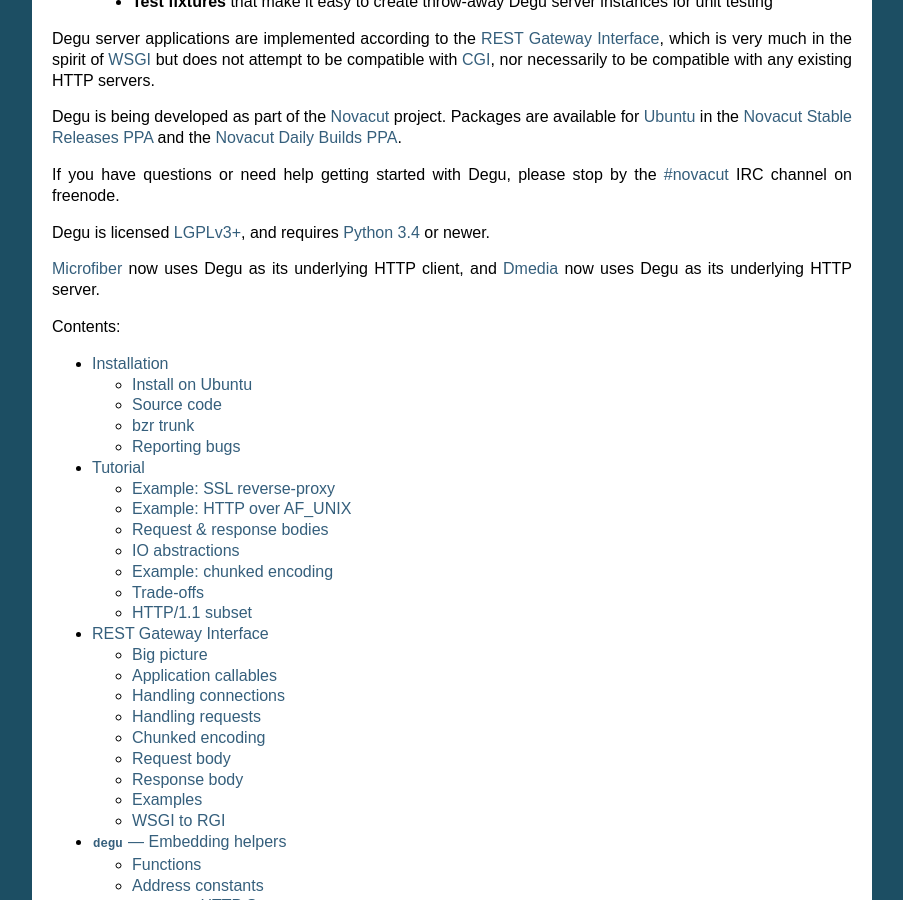
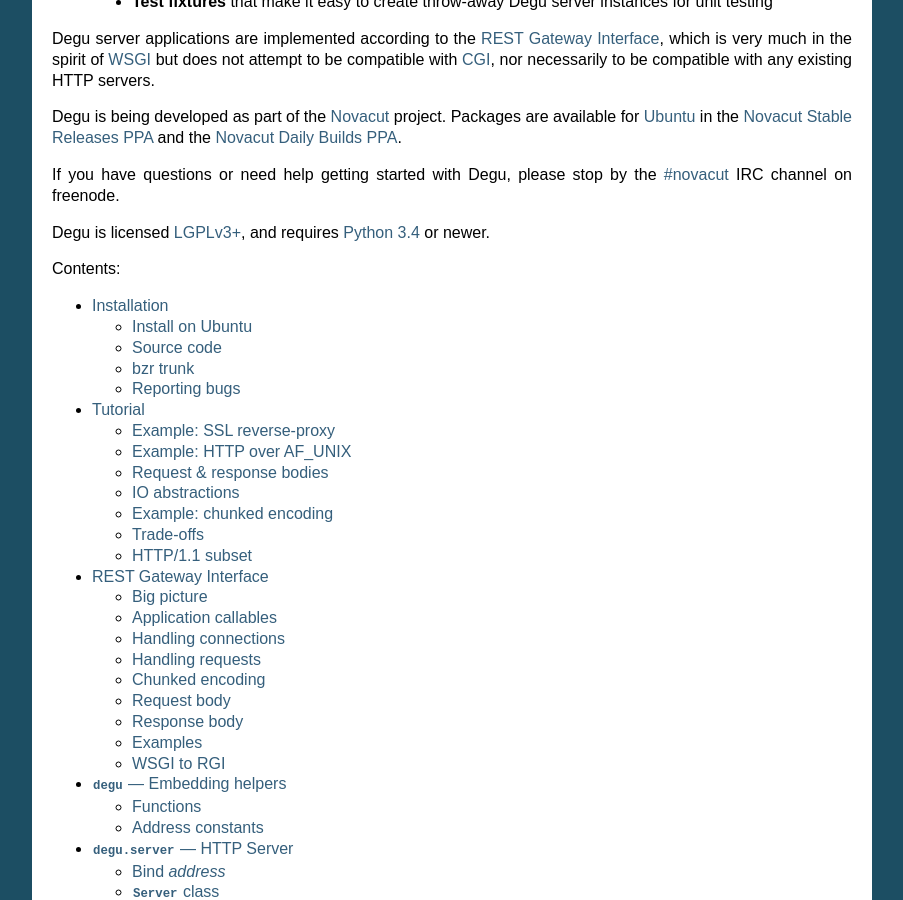
Before and after one commit to json420/degu, a Sphinx documentation site: the page built from doc/index.rst, in a window 1280 px wide and 900 px high, scrolled down 351 px. Shown: the whole window, without its empty margins (198-1101 px from the left). Built offline with Sphinx 7.4.7, drawn with Linux system fonts in a browser that asks for light colours.

Commit message:
small doc work in index.rst, degu.server.rst, degu.client.rst

```diff
--- a/doc/degu.client.rst
+++ b/doc/degu.client.rst
@@ -220,7 +220,7 @@
           respectively; you can omit ``'key_file'`` if the private key is
           included in the client certificate file
 
-    For example, typical Degu P2P use will use a *config* something like this:
+    For example, typical Degu P2P usage will use a *config* something like this:
 
     >>> from degu.client import build_client_sslctx
     >>> config = {
--- a/doc/degu.server.rst
+++ b/doc/degu.server.rst
@@ -24,7 +24,7 @@
 And then start the server by calling :meth:`Server.serve_forever()`.
 
 However, note that :meth:`Server.serve_forever()` will block the calling thread
-forever.  When embedding Degu in desktop and mobile applications, it's best to
+forever.  When embedding Degu within another application, it's generally best to
 run your server in its own `multiprocessing.Process`_, which you can easily do
 using the :func:`degu.start_server()` helper function, for example:
 
--- a/doc/index.rst
+++ b/doc/index.rst
@@ -37,9 +37,6 @@
 
 Degu is licensed `LGPLv3+`_, and requires `Python 3.4`_ or newer.
 
-`Microfiber`_ now uses Degu as its underlying HTTP client, and `Dmedia`_ now
-uses Degu as its underlying HTTP server.
-
 Contents:
 
 .. toctree::
@@ -72,5 +69,3 @@
 .. _`#novacut`: http://webchat.freenode.net/?channels=novacut
 .. _`Ubuntu`: http://www.ubuntu.com/
 .. _`Python 3.4`: https://docs.python.org/3/
-.. _`Microfiber`: https://launchpad.net/microfiber
-.. _`Dmedia`: https://launchpad.net/dmedia
```
Also changed, not shown: other parts of doc/degu.server.rst (+1 -1 lines).
